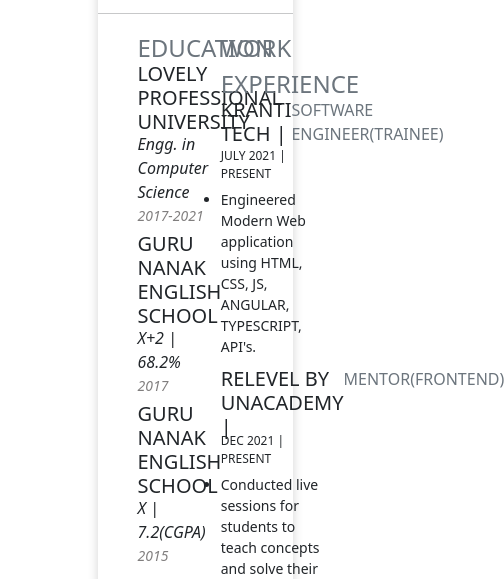
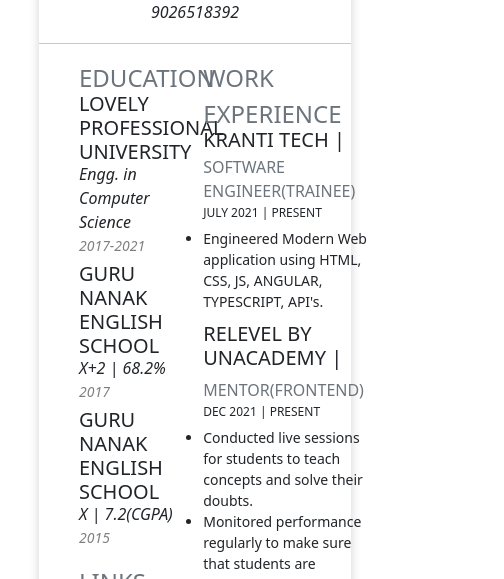
Before and after one commit to VivekPandey2428/MY_Resume, a plain HTML site: page index.html in a window 390 px wide. Shown: the part 189-768 px from the top of the page, 504 px wide, since content can reach past the window. Drawn offline with nearby package versions, Linux system fonts and the light colour scheme.

Commit message:
responsiveness added

```diff
--- a/index.html
+++ b/index.html
@@ -61,7 +61,7 @@
         <p class="head2 text-muted font-weight-light" style="font-size:24px;">WORK EXPERIENCE</p>
         <div class="title-wrap" style="display: flex;">
         <p class="h5"style="margin-top:-20px">KRANTI TECH |</p>
-        <p class="head2 text-muted font-weight-light" style="font-size:16px;margin-top: -20px;">SOFTWARE ENGINEER(TRAINEE)</p>
+        <p class="head2 text-muted font-weight-light" id="mg" style="font-size:16px;margin-top: -20px;">SOFTWARE ENGINEER(TRAINEE)</p>
         </div>
         <p class="small" style="font-size: 12px;margin-top:-15px;">JULY 2021 | PRESENT</p>
         <ul class="list-group" >
--- a/style.css
+++ b/style.css
@@ -81,3 +81,48 @@
     font-style: italic;
     font-weight:600;
 }
+@media screen and (max-width: 480px) {
+    .container2{
+        width:100%;
+        margin-left:0;
+    }
+    .title-wrap{
+        flex-direction: column;
+    }
+    .title-wrap h5{
+        margin-top:10px;
+    }
+    #mg{
+        padding-top:15px;
+    }
+  }
+  @media screen and (max-width: 720px) {
+    .container2{
+        width:100%;
+        margin-left:0;
+    }
+    .title-wrap{
+        flex-direction: column;
+    }
+    .title-wrap h5{
+        margin-top:10px;
+    }
+    #mg{
+        padding-top:15px;
+    }
+  }
+  @media screen and (max-width: 1024px) {
+    .container2{
+        width:80%;
+        margin:100px auto;
+    }
+    .title-wrap{
+        flex-direction: column;
+    }
+    .title-wrap h5{
+        margin-top:10px;
+    }
+    #mg{
+        padding-top:15px;
+    }
+  }
```
